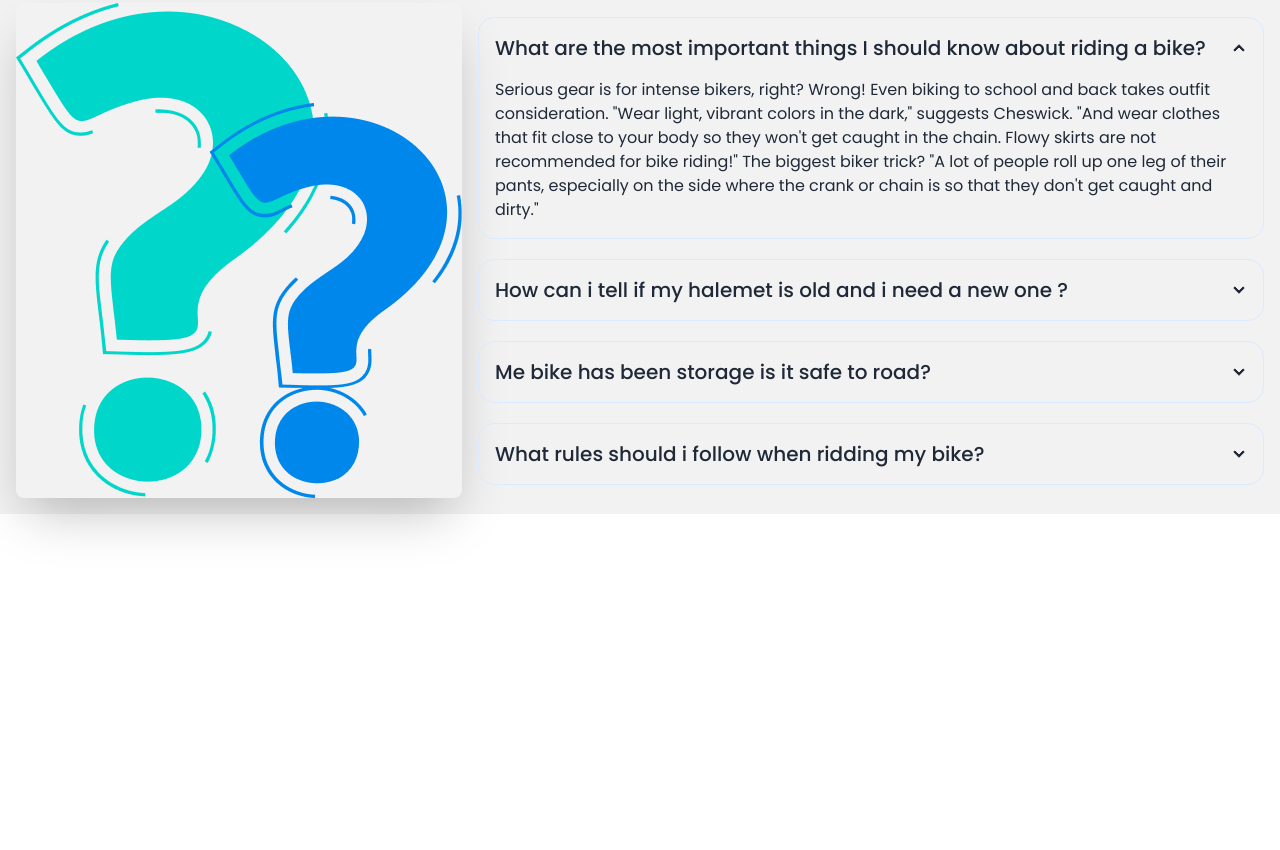
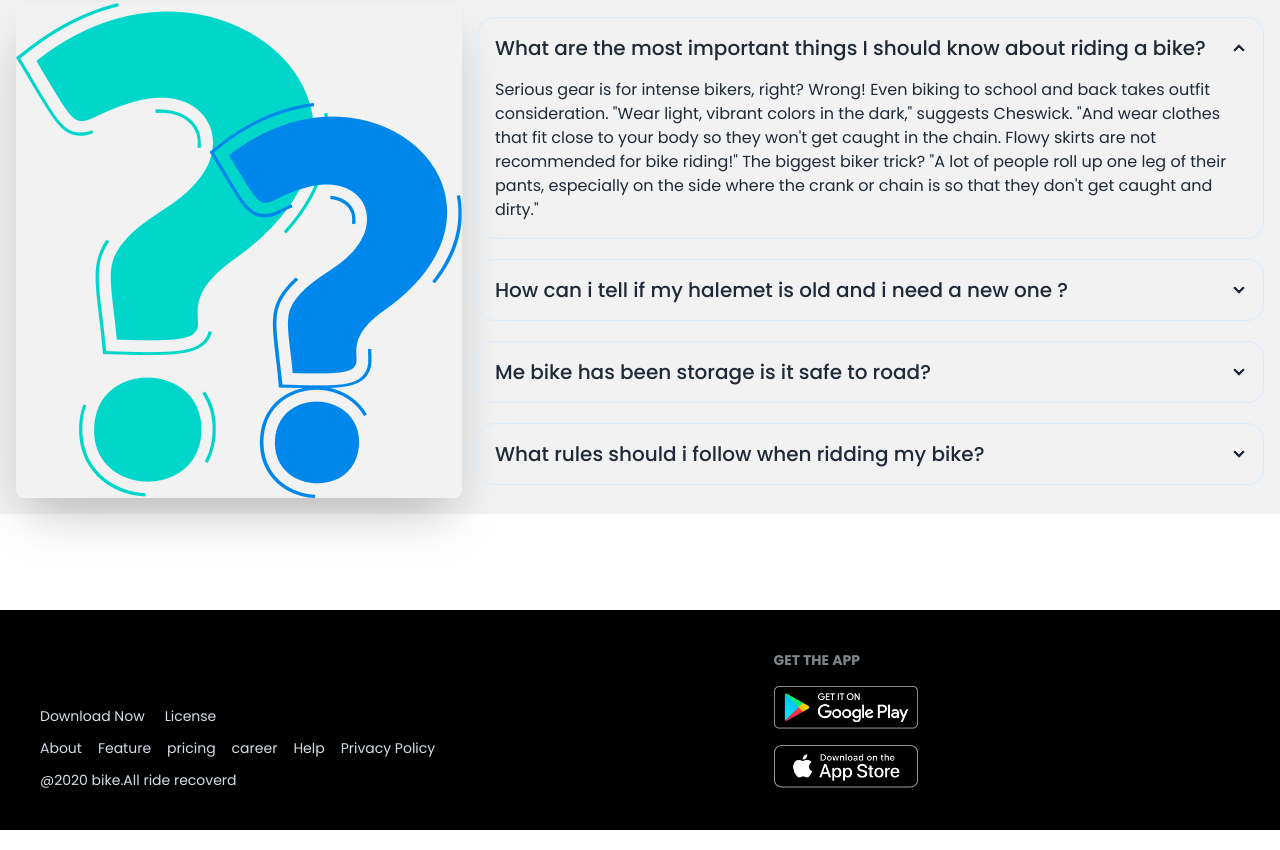
Before and after one commit to Priya-Ram-web/Biker-Zone-Repository, a plain HTML site: page index.html in a window 1280 px wide. Shown: the part 2274-3124 px from the top of the page. Before the commit the page ends 2884 px from the top, so only its background shows below. Drawn offline with nearby package versions, Linux system fonts and the light colour scheme.

Commit message:
bike zone project

```diff
--- a/index.html
+++ b/index.html
@@ -307,59 +307,48 @@
             <p>Serious gear is for intense bikers, right? Wrong! Even biking to school and back takes outfit consideration. "Wear light, vibrant colors in the dark," suggests Cheswick. "And wear clothes that fit close to your body so they won't get caught in the chain. Flowy skirts are not recommended for bike riding!" The biggest biker trick? "A lot of people roll up one leg of their pants, especially on the side where the crank or chain is so that they don't get caught and dirty.</p>
           </div>
         </div>
-
-
-
-
-
-
-
-
-
-
-
-
-
-      </div>
+  </div>
     </div>
   </div>
-
 </section>
 <!--FAQ part end-->
-
-
-
-
-
-
-
-
-
-
-
-
-
-
-
-
-
-
-
-
-
-
-
-
-
-
-
-
-    </main>
+ </main>
     <!--main part end-->
 
     <!--footer part start-->
-    <footer>
+    <footer class="footer bg-black text-neutral-content p-10 mb-5">
+      <aside>
+       <div class="space-y-3 mt-14">
+        <div class="flex gap-5">
+          <h3>Download Now</h3>
+          <h3>License</h3>
+        </div>
+        <div class="flex gap-4">
+          <ul>About</ul>
+          <ul>Feature</ul>
+          <ul>pricing</ul>
+          <ul>career</ul>
+          <ul>Help</ul>
+          <ul>Privacy Policy</ul>
+        </div>
+        <div>
+          <p>@2020 bike.All ride recoverd</p>
+        </div>
+        </div>
+      </aside>
+      <nav>
+        <h6 class="footer-title">Get The App</h6>
+        <div class="grid grid--cols-1 gap-4">
+          <a>
+            <img class="w-36" src="./images/others/android.png" alt="">
 
+          </a>
+          <a>
+            <img class="w-36"  src="./images/others/ios.png" alt="">
+          </a>
+
+        </div>
+      </nav>
     </footer>
     <!--footer part end-->
 </body>
```
